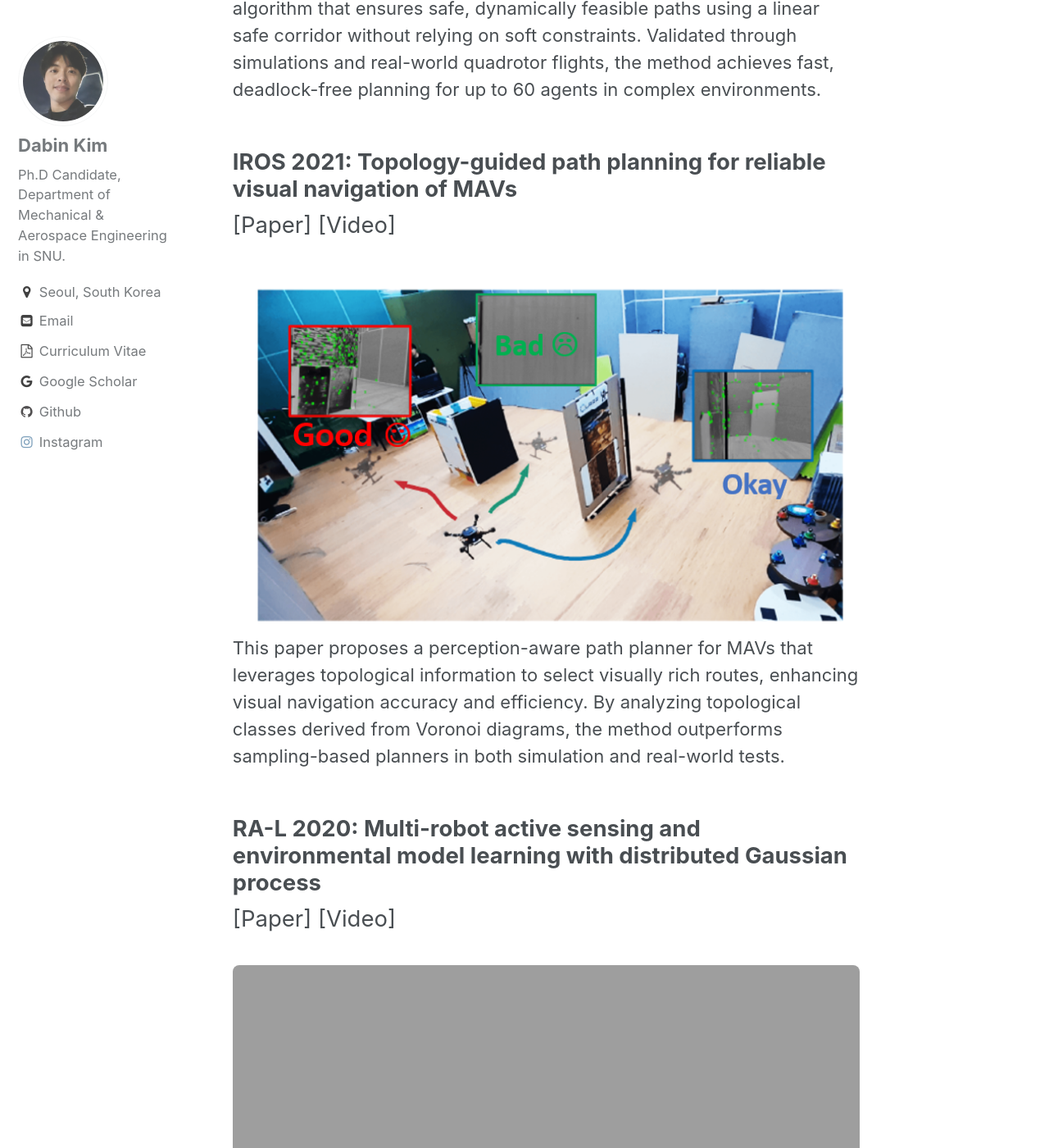
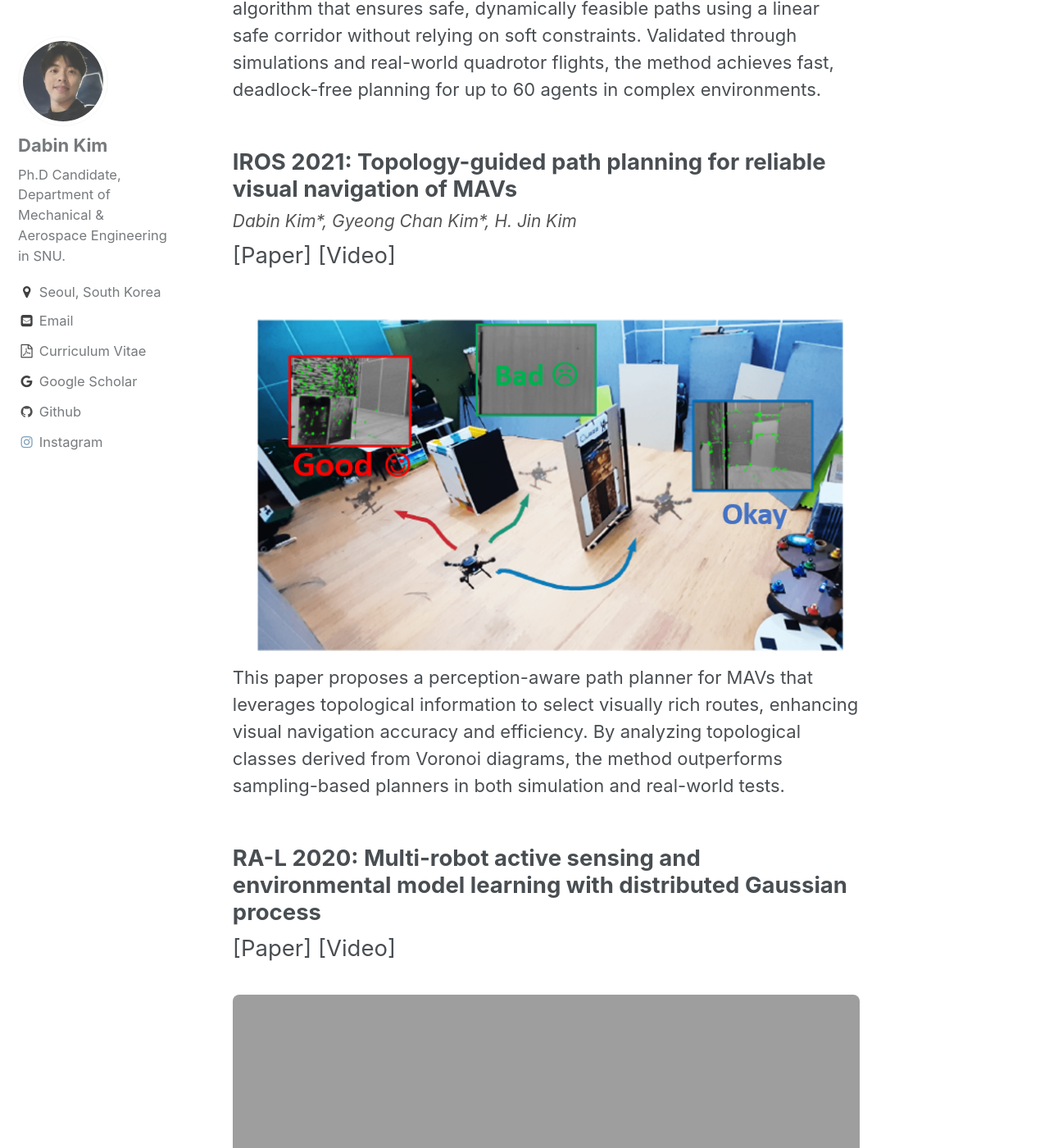
Before and after one commit to dabinkim-LGOM/dabinkim-LGOM.github.io, a Jekyll site: the page built from _pages/pub.md, in a window 1280 px wide and 1400 px high, scrolled down 4629 px. Shown: the whole window at 82% size. Built offline with Jekyll 4.4.1, drawn with Linux system fonts in a browser that asks for light colours.

Commit message:
add author on publication page

```diff
--- a/_includes/archive-pub-single.html
+++ b/_includes/archive-pub-single.html
@@ -28,7 +28,16 @@
         </a>
       {% endif %}
     </h2>
-
+    <!-- Authorship -->
+    {% if post.authors %}
+      <p class="pub__item-authors">
+        {% if post.authors.size %}
+          {{ post.authors | join: ", " }}
+        {% else %}
+          {{ post.authors }}
+        {% endif %}
+      </p>
+    {% endif %}
     <!-- Links directly under the title -->
     <p class="pub__item-links" itemprop="description">
       {% for link in post.links %}
--- a/_sass/_archive.scss
+++ b/_sass/_archive.scss
@@ -67,6 +67,13 @@
   img {
     width: 100%;
   }
+}
+
+.pub__item-authors {
+  font-style: italic;
+  margin: 5px 0;
+  color: #555;
+  font-size: 0.95rem;
 }
 
 .pub__item-links {
--- a/pub/_posts/2021-03-02-Topology-guided path planning for reliable visual navigation of MAVs.md
+++ b/pub/_posts/2021-03-02-Topology-guided path planning for reliable visual navigation of MAVs.md
@@ -3,6 +3,10 @@ title: "Topology-guided path planning for reliable visual navigation of MAVs"
 header:
   teaser: tumbnails/IROS21_thumbnail.png
 conference: IROS
+authors:
+  - Dabin Kim*
+  - Gyeong Chan Kim*
+  - H. Jin Kim
 links:
  - paper:
    link: https://dabinkim-lgom.github.io/download/IROS2021_final.pdf
```
